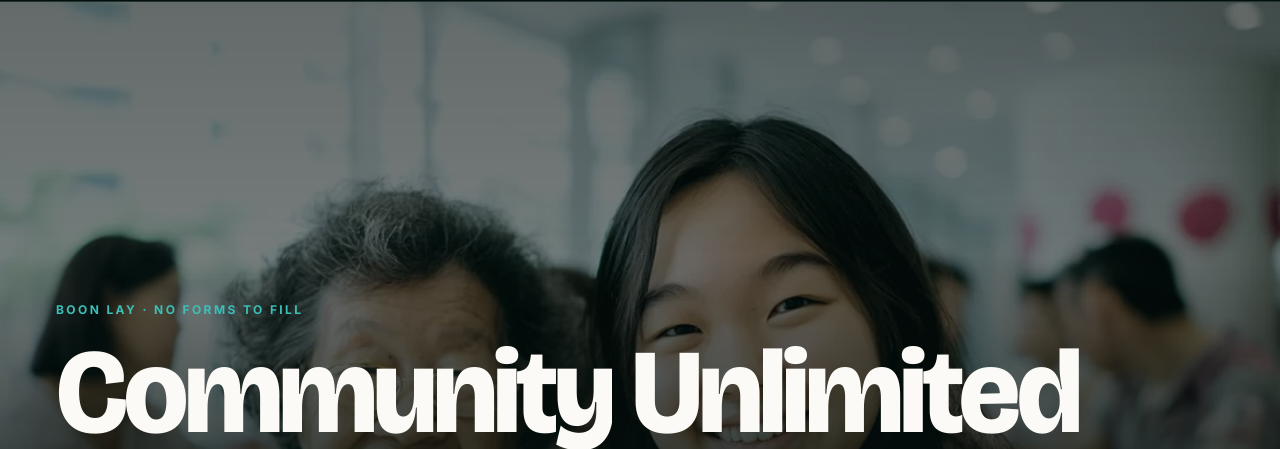
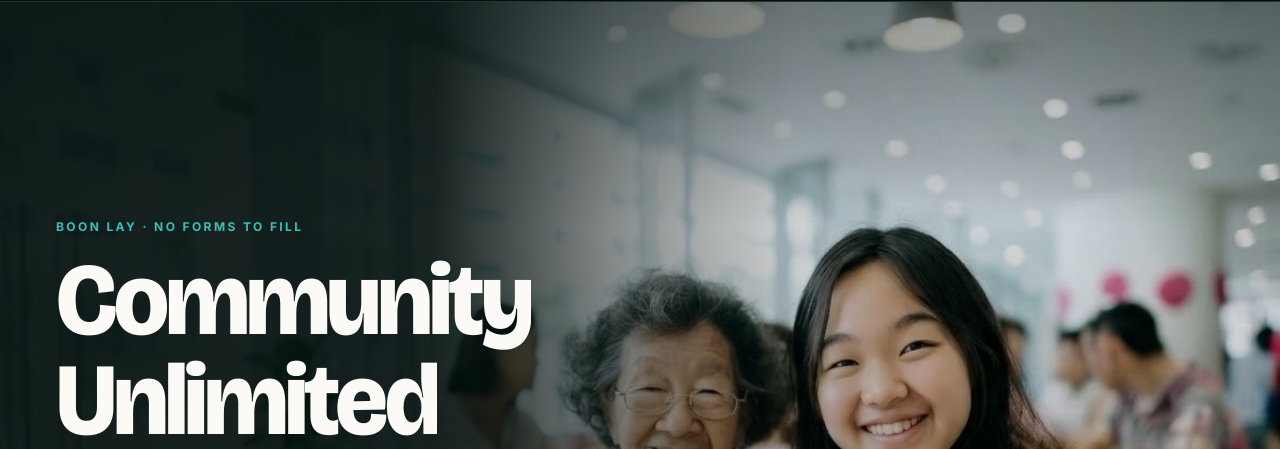
Before and after one commit to Community-Unlimited/Community-Unlimited-Landing-Page, a plain HTML site: page new.html in a window 1280 px wide. Shown: the part 73-522 px from the top of the page. Drawn offline with nearby package versions, Linux system fonts and the light colour scheme.

Commit message:
Use the new landscape hero on /qa and /new, clear of the overlaid copy (#6)
Adds assets/hero-wide.webp (1190x896, 106 KB) — landscape, pair on the
right, clear space left — and points both exploration pages at it.
assets/hero.webp is untouched and still serves /, so the live page is
unaffected.

/qa swaps the plate and drops the scaleX(-1) desktop mirror, which only
existed because the old portrait plate pushed the senior behind the panel.

/new needed three fixes: a left-weighted scrim above 1200px so the copy
sits on near-black while the pair stays bright; a two-line headline on a
shorter measure, because once its clamp maxes out it is a fixed ~650px —
43% of 1512px but 57% of 900px, so it cleared the pair on a large screen
and landed on the senior on a small one; and a stacked hero below 1200px,
because at 390px a full-bleed crop of a landscape plate shows only a ~30%
slice of its width and a subject group spanning ~50% cannot fit at all.
Parallax is guarded to the full-bleed layout.

Verified at 390 / 1200 / 1512 / 1920px under both motion settings: both
faces clear of all overlaid copy, no horizontal overflow, no page errors,
and the reduced-motion bar fix from #4 still holds.

Co-Authored-By: Claude Opus 5 <noreply@anthropic.com>
Claude-Session: https://claude.ai/code/session_01T5C96qWmyADLmPi2T6zyLx

```diff
--- a/new.html
+++ b/new.html
@@ -119,10 +119,32 @@ section[id],figure[id]{scroll-margin-top:88px}
 .hero{position:relative;overflow:hidden;min-height:min(94svh,880px);display:grid;align-items:end;
   padding-block:clamp(3rem,9vw,6rem) clamp(2rem,5vw,3.5rem);isolation:isolate}
 .hero__bg{position:absolute;inset:-12% 0 -12%;z-index:-2;will-change:transform}
-.hero__bg img{width:100%;height:100%;object-fit:cover;object-position:38% 28%;filter:saturate(.78) contrast(1.08)}
-@media (min-width:760px){.hero__bg img{object-position:50% 30%}}
+.hero__bg img{width:100%;height:100%;object-fit:cover;object-position:64% 40%;filter:saturate(.82) contrast(1.06)}
+@media (min-width:760px){.hero__bg img{object-position:58% 42%}}
+/* Scrim. The old full-width vertical wash sat at .55 right through the
+   middle of the frame, which buried both faces. Keep the band where the
+   people are light, and put the darkness where the copy actually is. */
 .hero::after{content:"";position:absolute;inset:0;z-index:-1;
-  background:linear-gradient(180deg,rgba(4,16,14,.62) 0%,rgba(4,16,14,.55) 34%,rgba(4,16,14,.94) 82%,var(--void) 100%)}
+  background:linear-gradient(180deg,
+    rgba(4,16,14,.52) 0%,
+    rgba(4,16,14,.18) 24%,
+    rgba(4,16,14,.26) 40%,
+    rgba(4,16,14,.82) 56%,
+    rgba(4,16,14,.95) 76%,
+    var(--void) 100%)}
+@media (min-width:1200px){
+  /* Wide enough for the copy to live in the left column: weight the scrim
+     left so the pair on the right of the plate stays bright. */
+  .hero::after{background:
+    linear-gradient(90deg,rgba(4,16,14,.93) 0%,rgba(4,16,14,.9) 34%,rgba(4,16,14,.42) 48%,
+      rgba(4,16,14,.1) 62%,rgba(4,16,14,0) 76%),
+    linear-gradient(180deg,rgba(4,16,14,.42) 0%,rgba(4,16,14,.1) 30%,rgba(4,16,14,.2) 60%,
+      rgba(4,16,14,.72) 88%,var(--void) 100%)}
+  /* Two lines AND a shorter measure. Once the clamp maxes out the headline is
+     a fixed ~650px, so as a fraction of the viewport it only clears the pair
+     above ~1440px. Trimming the size keeps it clear from 1200px up. */
+  .hero .h1{max-width:8ch;font-size:clamp(3.5rem,8vw,6.5rem)}
+}
 .hero__in{position:relative;z-index:2;max-width:var(--wide);margin-inline:auto;padding-inline:var(--gut);width:100%}
 .hero .kicker{margin-bottom:1.1rem}
 .hero .h1{margin-bottom:.35rem}
@@ -138,6 +160,17 @@ section[id],figure[id]{scroll-margin-top:88px}
 @media (max-width:560px){
   .hero__cta{display:grid;grid-template-columns:1fr;gap:.65rem}
   .hero__cta .btn{width:100%}
+}
+/* Phones: a full-bleed hero can only show a ~30% slice of a landscape plate,
+   and the copy then sits straight over whoever is in it. Stack instead —
+   image band, then copy on solid ground. Both faces stay visible and the
+   text keeps real contrast. */
+@media (max-width:1199px){
+  .hero{min-height:0;display:block;padding-block:0 clamp(1.75rem,6vw,2.5rem)}
+  .hero__bg{position:relative;inset:auto;z-index:0;aspect-ratio:4/3;will-change:auto}
+  .hero__bg img{object-position:58% 46%}
+  .hero::after{display:none}
+  .hero__in{padding-top:clamp(1.5rem,5vw,2rem)}
 }
 
 /* ---------- Marquee ------------------------------------------------ */
@@ -374,7 +407,7 @@ section[id],figure[id]{scroll-margin-top:88px}
 <main id="main">
 
   <section class="hero" id="top" aria-labelledby="hero-h">
-    <div class="hero__bg" id="heroBg"><img src="/assets/hero.webp" alt="An older woman and a younger woman laughing together at a neighbourhood gathering" fetchpriority="high"></div>
+    <div class="hero__bg" id="heroBg"><img src="/assets/hero-wide.webp" alt="An older woman and a younger woman sitting together at a table in a bright community space, smiling" fetchpriority="high"></div>
     <div class="hero__in">
       <p class="kicker">Boon Lay · No forms to fill</p>
       <h1 class="d h1" id="hero-h" data-split>Community Unlimited</h1>
@@ -714,11 +747,15 @@ section[id],figure[id]{scroll-margin-top:88px}
 
   /* --- one scroll handler for the bar + hero parallax --- */
   var prog=document.getElementById('prog'), heroBg=document.getElementById('heroBg'), ticking=false;
+  var wide=window.matchMedia('(min-width:1200px)');
+  wide.addEventListener('change',function(){ if(heroBg) heroBg.style.transform=''; });
   function onScroll(){
     var y=window.scrollY||window.pageYOffset;
     var h=document.documentElement.scrollHeight-window.innerHeight;
     prog.style.transform='scaleX('+(h>0?Math.min(y/h,1):0)+')';
-    if(!reduce && heroBg && y<window.innerHeight*1.2){
+    // only while the plate is the absolutely-positioned full-bleed one;
+    // on phones it is an in-flow band and must not be dragged
+    if(!reduce && heroBg && wide.matches && y<window.innerHeight*1.2){
       heroBg.style.transform='translate3d(0,'+(y*0.22)+'px,0)';
     }
     ticking=false;
```
Also changed, not shown: qa.html (+3 -3 lines), assets/hero-wide.webp (added), 2 other files.
